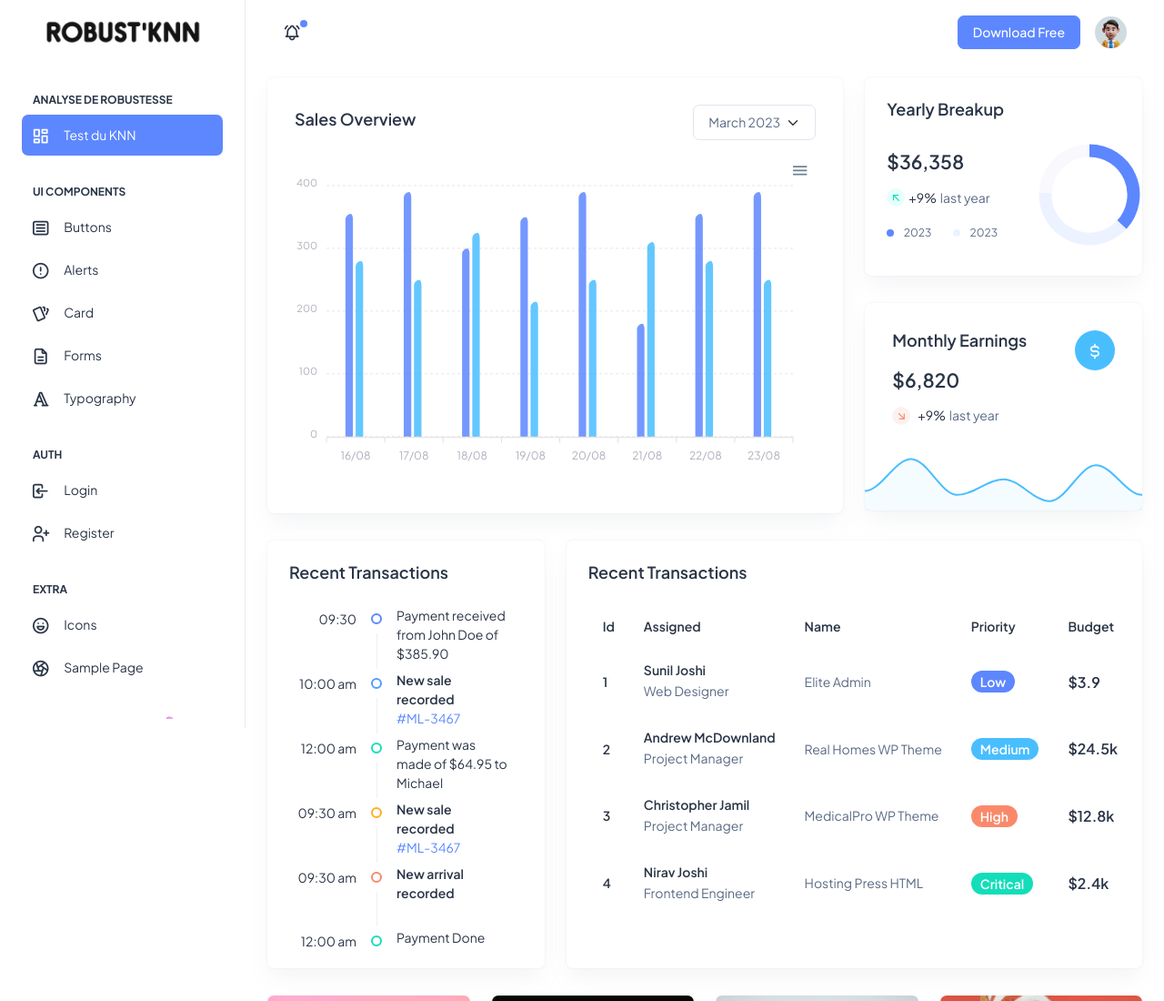
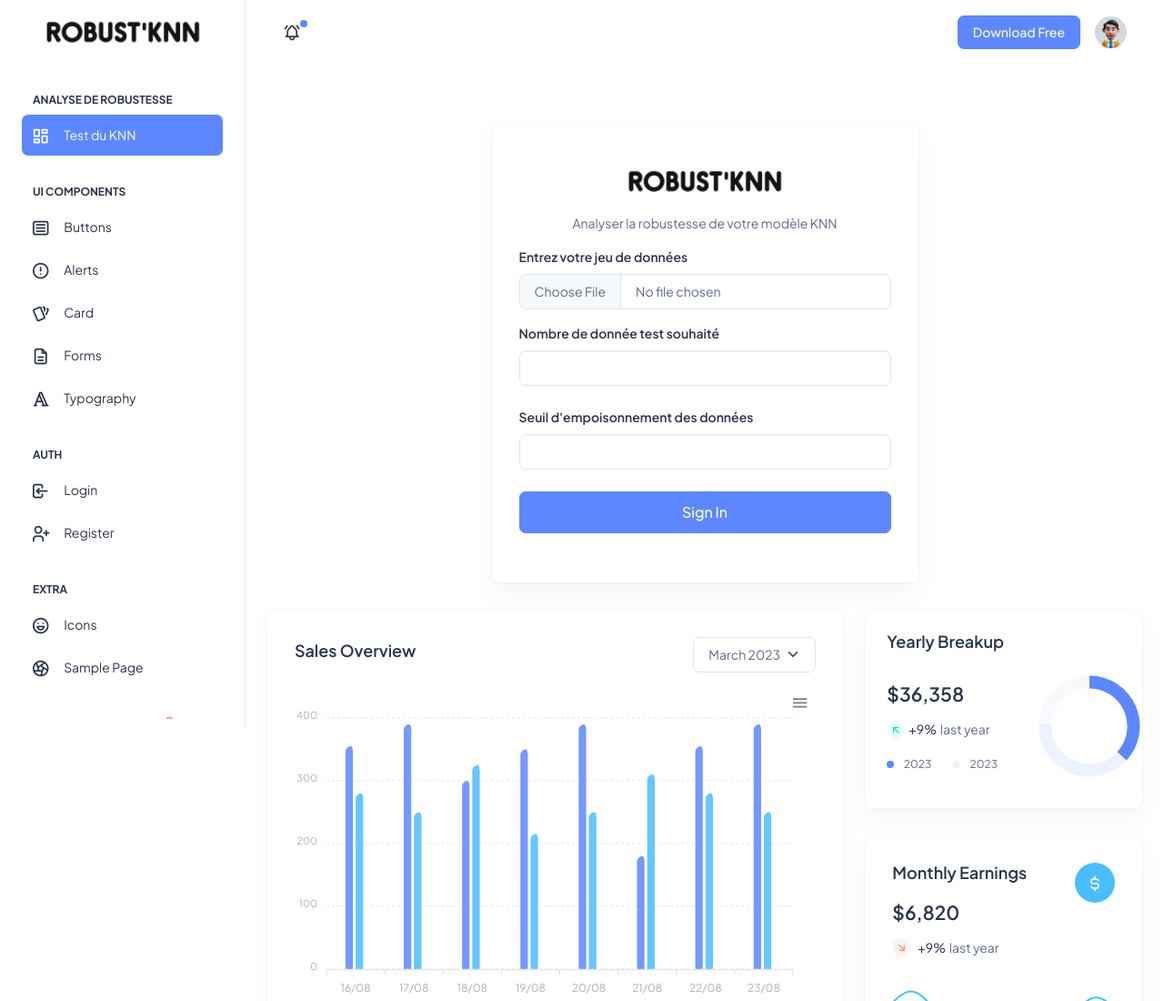
Before and after one commit to iamSangohan/Robust-KNN, a website: page src/html/index.html in a window 1280 px wide. Shown: the top 1100 px of the page at 91% size. Drawn offline with Linux system fonts and the light colour scheme.

Commit message:
#feat : finish form

```diff
--- a/src/html/index.html
+++ b/src/html/index.html
@@ -192,6 +192,35 @@
       </header>
       <!--  Header End -->
       <div class="container-fluid">
+        <!--  Row 0 -->
+        <div class="row justify-content-center mt-5">
+          <div class="col-md-6">
+            <div class="card w-100">
+              <div class="card-body">
+                <a href="./index.html" class="text-nowrap logo-img text-center d-block py-3 w-100">
+                  <img src="../assets/images/logos/logo.png" width="180" alt="">
+                </a>
+                <p class="text-center">Analyser la robustesse de votre modèle KNN</p>
+                <form>
+                  <div class="mb-3">
+                    <label for="formFile" class="form-label">Entrez votre jeu de données</label>
+                    <input class="form-control" type="file" id="formFile">
+                  </div>
+                  <div class="mb-4">
+                    <label for="nbDonneeTest" class="form-label">Nombre de donnée test souhaité</label>
+                    <input type="number" class="form-control" id="nbDonneeTest">
+                  </div>
+                  <div class="mb-4">
+                    <label for="seuilEmpoisonnement" class="form-label">Seuil d'empoisonnement des données</label>
+                    <input type="number" class="form-control" id="seuilEmpoisonnement">
+                  </div>
+                  <a href="" class="btn btn-primary w-100 py-8 fs-4 mb-4 rounded-2">Sign In</a>
+                </form>
+              </div>
+            </div>
+          </div>
+        </div>
+
         <!--  Row 1 -->
         <div class="row">
           <div class="col-lg-8 d-flex align-items-strech">
```
